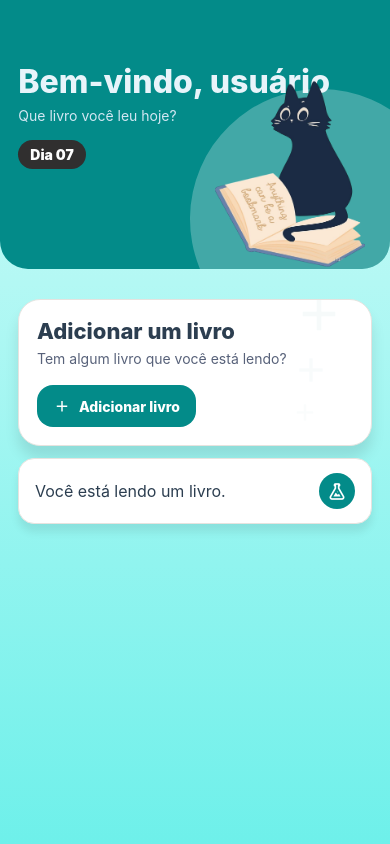
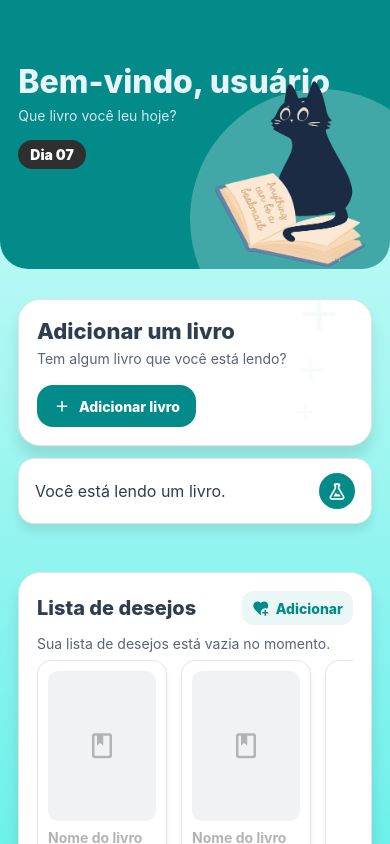
Before and after one commit to lu4nn4Gon/readOn, a React Native app: screen /Home in a window 390 px wide. Built offline with nearby package versions, Linux system fonts and the light colour scheme.

Commit message:
feita lista de desejos

```diff
--- a/components/Home.js
+++ b/components/Home.js
@@ -16,8 +16,6 @@ import { LinearGradient } from "expo-linear-gradient";
 import { MaterialCommunityIcons } from "@expo/vector-icons";
 
 const KEY_CURRENT_BOOK = "@readon:current_book";
-
-// imagem do cabeçalho
 const arteHome = require("../assets/home.png");
 
 const CORES = {
@@ -36,14 +34,17 @@ const CORES = {
 export default class Home extends React.Component {
   state = {
     carregando: true,
-    livro: null, // { id, titulo, autor, capa, inicioEm }
+    livro: null,
+    listaDesejos: [],
   };
 
   componentDidMount() {
     this._unsub = this.props.navigation?.addListener?.("focus", this.carregar);
     this.carregar();
   }
-  componentWillUnmount() { this._unsub?.(); }
+  componentWillUnmount() {
+    this._unsub?.();
+  }
 
   carregar = async () => {
     try {
@@ -54,7 +55,8 @@ export default class Home extends React.Component {
     }
   };
 
-  onAddPress = () => Alert.alert("Adicionar livro", "Em breve esta ação estará disponível.");
+  onAddPress = () =>
+    Alert.alert("Adicionar livro", "Em breve esta ação estará disponível.");
 
   formatarData = (iso) => {
     if (!iso) return "";
@@ -66,14 +68,16 @@ export default class Home extends React.Component {
   };
   getDiaDoMes = () => String(new Date().getDate()).padStart(2, "0");
 
-  Header = () => {
+  Cabecalho = () => {
     const nome = this.props.route?.params?.userNome || "usuário";
     return (
       <View style={estilos.cabecalhoWrap}>
         <View style={estilos.cabecalho}>
           <View style={estilos.linhaCabecalho}>
             <View style={{ flex: 1 }}>
-              <Text style={[estilos.titulo, { paddingTop: 50 }]}>Bem-vindo, {nome}</Text>
+              <Text style={[estilos.titulo, { paddingTop: 50 }]}>
+                Bem-vindo, {nome}
+              </Text>
               <Text style={estilos.subtitulo}>Que livro você leu hoje?</Text>
             </View>
           </View>
@@ -82,20 +86,21 @@ export default class Home extends React.Component {
             <Text style={estilos.seloDia}>Dia {this.getDiaDoMes()}</Text>
           </View>
 
-          {/* 1) Onda */}
+
           <View style={estilos.onda} />
 
-          {/* 2) Imagem por cima da onda (ordem + zIndex) */}
           <Image source={arteHome} style={estilos.imagemCabecalho} />
         </View>
       </View>
     );
   };
 
-  CardVazio = () => (
+  CartaoVazio = () => (
     <View style={[estilos.cartao, estilos.cartaoVazio]}>
       <Text style={estilos.tituloCartao}>Adicionar um livro</Text>
-      <Text style={estilos.subtituloCartao}>Tem algum livro que você está lendo?</Text>
+      <Text style={estilos.subtituloCartao}>
+        Tem algum livro que você está lendo?
+      </Text>
 
       <View style={estilos.fundoCruzes}>
         <MaterialCommunityIcons name="plus" size={56} color="#ECF3F4" />
@@ -110,7 +115,7 @@ export default class Home extends React.Component {
     </View>
   );
 
-  CardLivro = () => {
+  CartaoLivro = () => {
     const { livro } = this.state;
     return (
       <View style={[estilos.cartao, estilos.cartaoLivro]}>
@@ -124,34 +129,184 @@ export default class Home extends React.Component {
               <Image source={{ uri: livro.capa }} style={estilos.capaImagem} />
             ) : (
               <View style={estilos.capaVazia}>
-                <MaterialCommunityIcons name="book-open-page-variant" size={42} color={CORES.textoSuave} />
+                <MaterialCommunityIcons
+                  name="book-open-page-variant"
+                  size={42}
+                  color={CORES.textoSuave}
+                />
               </View>
             )}
           </View>
 
           <View style={{ flex: 1, paddingLeft: 14 }}>
             {!!livro?.inicioEm && (
-              <Text style={estilos.metaLivro}>A partir de {this.formatarData(livro.inicioEm)}</Text>
+              <Text style={estilos.metaLivro}>
+                A partir de {this.formatarData(livro.inicioEm)}
+              </Text>
             )}
-            {!!livro?.autor && <Text style={estilos.autorLivro}>{livro.autor}</Text>}
+            {!!livro?.autor && (
+              <Text style={estilos.autorLivro}>{livro.autor}</Text>
+            )}
 
             <View style={estilos.seloNota}>
-              <MaterialCommunityIcons name="note-outline" size={16} color={CORES.textoSuave} />
+              <MaterialCommunityIcons
+                name="note-outline"
+                size={16}
+                color={CORES.textoSuave}
+              />
               <Text style={estilos.textoSeloNota}>1 nota</Text>
             </View>
           </View>
         </View>
 
         <View style={estilos.grupoFlutuante}>
-          <Pressable style={estilos.botaoFlutuante}><MaterialCommunityIcons name="timer-outline" size={20} color={CORES.branco} /></Pressable>
-          <Pressable style={estilos.botaoFlutuante}><MaterialCommunityIcons name="note-text-outline" size={20} color={CORES.branco} /></Pressable>
-          <Pressable style={estilos.botaoFlutuante}><MaterialCommunityIcons name="plus" size={20} color={CORES.branco} /></Pressable>
+          <Pressable style={estilos.botaoFlutuante}>
+            <MaterialCommunityIcons
+              name="timer-outline"
+              size={20}
+              color={CORES.branco}
+            />
+          </Pressable>
+          <Pressable style={estilos.botaoFlutuante}>
+            <MaterialCommunityIcons
+              name="note-text-outline"
+              size={20}
+              color={CORES.branco}
+            />
+          </Pressable>
+          <Pressable style={estilos.botaoFlutuante}>
+            <MaterialCommunityIcons name="plus" size={20} color={CORES.branco} />
+          </Pressable>
         </View>
       </View>
     );
   };
 
-  InfoLendo = () => (
+
+  CartaoListaDesejos = () => {
+    const { listaDesejos } = this.state;
+    const vazia = !listaDesejos || listaDesejos.length === 0;
+
+    return (
+      <View style={[estilos.cartao, estilos.cartaoListaDesejos]}>
+        <View style={estilos.listaDesejosTopo}>
+          <Text style={estilos.listaDesejosTitulo}>Lista de desejos</Text>
+
+          <Pressable
+            onPress={() =>
+              Alert.alert("Lista de desejos", "Adicionar item — em breve.")
+            }
+            style={estilos.botaoFantasma}
+          >
+            <MaterialCommunityIcons
+              name="heart-plus"
+              size={18}
+              color={CORES.azul500}
+            />
+            <Text style={estilos.textoBotaoFantasma}>Adicionar</Text>
+          </Pressable>
+        </View>
+
+        {vazia ? (
+          <>
+            <Text style={estilos.listaDesejosMensagem}>
+              Sua lista de desejos está vazia no momento.
+            </Text>
+
+            <ScrollView
+              horizontal
+              showsHorizontalScrollIndicator={false}
+              contentContainerStyle={estilos.listaDesejosLinha}
+            >
+
+              <View style={[estilos.itemDesejo, estilos.itemDesejoPlaceholder]}>
+                <View style={estilos.capaDesejoPlaceholder}>
+                  <MaterialCommunityIcons
+                    name="book-outline"
+                    size={30}
+                    color={CORES.azul300}
+                  />
+                </View>
+                <Text numberOfLines={1} style={estilos.tituloDesejoPlaceholder}>
+                  Nome do livro
+                </Text>
+                <Text numberOfLines={1} style={estilos.autorDesejoPlaceholder}>
+                  Autor
+                </Text>
+              </View>
+
+
+              <View style={[estilos.itemDesejo, estilos.itemDesejoPlaceholder]}>
+                <View style={estilos.capaDesejoPlaceholder}>
+                  <MaterialCommunityIcons
+                    name="book-outline"
+                    size={30}
+                    color={CORES.azul300}
+                  />
+                </View>
+                <Text numberOfLines={1} style={estilos.tituloDesejoPlaceholder}>
+                  Nome do livro
+                </Text>
+                <Text numberOfLines={1} style={estilos.autorDesejoPlaceholder}>
+                  Autor
+                </Text>
+              </View>
+
+
+              <Pressable
+                onPress={() =>
+                  Alert.alert(
+                    "Lista de desejos",
+                    "Em breve você poderá adicionar um livro."
+                  )
+                }
+                style={[estilos.itemDesejo, estilos.itemDesejoAdd]}
+              >
+                <MaterialCommunityIcons
+                  name="plus"
+                  size={26}
+                  color={CORES.textoSuave}
+                />
+                <Text style={estilos.itemDesejoAddTxt}>Adicionar</Text>
+              </Pressable>
+            </ScrollView>
+          </>
+        ) : (
+          <ScrollView
+            horizontal
+            showsHorizontalScrollIndicator={false}
+            contentContainerStyle={estilos.listaDesejosLinha}
+          >
+            {listaDesejos.map((it) => (
+              <View key={it.id} style={estilos.itemDesejo}>
+                {it.capa ? (
+                  <Image source={{ uri: it.capa }} style={estilos.capaDesejo} />
+                ) : (
+                  <View style={estilos.capaDesejoPlaceholder}>
+                    <MaterialCommunityIcons
+                      name="book-outline"
+                      size={30}
+                      color={CORES.azul300}
+                    />
+                  </View>
+                )}
+                <Text numberOfLines={1} style={estilos.tituloDesejo}>
+                  {it.titulo || "Sem título"}
+                </Text>
+                {!!it.autor && (
+                  <Text numberOfLines={1} style={estilos.autorDesejo}>
+                    {it.autor}
+                  </Text>
+                )}
+              </View>
+            ))}
+          </ScrollView>
+        )}
+      </View>
+    );
+  };
+
+  PilulaInfo = () => (
     <View style={estilos.pilulaInfo}>
       <Text style={estilos.textoPilulaInfo}>Você está lendo um livro.</Text>
       <View style={estilos.avatarInfo}>
@@ -166,25 +321,31 @@ export default class Home extends React.Component {
     return (
       <LinearGradient colors={[CORES.gradientStart, CORES.gradientEnd]} style={{ flex: 1 }}>
         <SafeAreaView style={{ flex: 1 }} edges={["bottom"]}>
-          <KeyboardAvoidingView behavior={Platform.OS === "ios" ? "padding" : undefined} style={{ flex: 1 }}>
+          <KeyboardAvoidingView
+            behavior={Platform.OS === "ios" ? "padding" : undefined}
+            style={{ flex: 1 }}
+          >
             <ScrollView contentContainerStyle={estilos.conteudo} keyboardShouldPersistTaps="handled">
-              <this.Header />
+              <this.Cabecalho />
 
               {carregando ? (
                 <Text style={{ color: CORES.textoSuave, marginTop: 16 }}>Carregando...</Text>
               ) : livro ? (
                 <>
-                  <this.CardLivro />
+                  <this.CartaoLivro />
                   <View style={{ height: 12 }} />
-                  <this.InfoLendo />
+                  <this.PilulaInfo />
                 </>
               ) : (
                 <>
-                  <this.CardVazio />
+                  <this.CartaoVazio />
                   <View style={{ height: 12 }} />
-                  <this.InfoLendo />
+                  <this.PilulaInfo />
                 </>
               )}
+
+              <View style={{ height: 18 }} />
+              <this.CartaoListaDesejos />
 
               <View style={{ height: 60 }} />
             </ScrollView>
@@ -205,7 +366,7 @@ const estilos = StyleSheet.create({
     alignItems: "center",
   },
 
-  // Cabeçalho grudado no topo
+
   cabecalhoWrap: { width: "100%", alignItems: "center", marginTop: 0 },
   cabecalho: {
     width: "110%",
@@ -219,7 +380,13 @@ const estilos = StyleSheet.create({
     overflow: "hidden",
   },
   linhaCabecalho: { flexDirection: "row", alignItems: "flex-start" },
-  titulo: { color: "#E8F4FA", fontWeight: "800", fontSize: 32, marginTop: 12, marginBottom: 6 },
+  titulo: {
+    color: "#E8F4FA",
+    fontWeight: "800",
+    fontSize: 32,
+    marginTop: 12,
+    marginBottom: 6,
+  },
   subtitulo: { color: "#D3E7F3", fontSize: 14 },
 
   faixa: {
@@ -237,7 +404,6 @@ const estilos = StyleSheet.create({
     fontWeight: "900",
   },
 
-  // Onda (fundo) — zIndex menor
   onda: {
     position: "absolute",
     width: 260,
@@ -260,7 +426,7 @@ const estilos = StyleSheet.create({
     zIndex: 2,
   },
 
-
+  // Cartões (base)
   cartao: {
     width: "100%",
     marginTop: 30,
@@ -278,6 +444,7 @@ const estilos = StyleSheet.create({
     elevation: 4,
   },
 
+  // Cartão vazio (sem livro atual)
   cartaoVazio: { alignItems: "flex-start", overflow: "hidden" },
   tituloCartao: { color: CORES.texto, fontSize: 22, fontWeight: "800", marginBottom: 6 },
   subtituloCartao: { color: CORES.textoSuave, marginBottom: 18 },
@@ -294,13 +461,16 @@ const estilos = StyleSheet.create({
   },
   textoBotaoPrimario: { color: CORES.branco, fontWeight: "800" },
 
+
   cartaoLivro: {},
   tituloLivro: { color: CORES.texto, fontSize: 20, fontWeight: "800", marginBottom: 10 },
   linhaLivro: { flexDirection: "row", alignItems: "center" },
 
   capaContainer: {
-    width: 110, height: 160,
-    borderRadius: 14, overflow: "hidden",
+    width: 110,
+    height: 160,
+    borderRadius: 14,
+    overflow: "hidden",
     backgroundColor: "#F1F2F4",
   },
   capaImagem: { width: "100%", height: "100%", resizeMode: "cover" },
@@ -323,12 +493,17 @@ const estilos = StyleSheet.create({
 
   grupoFlutuante: {
     position: "absolute",
-    right: 16, bottom: 16,
-    flexDirection: "row", gap: 10,
+    right: 16,
+    bottom: 16,
+    flexDirection: "row",
+    gap: 10,
   },
   botaoFlutuante: {
-    width: 48, height: 48, borderRadius: 18,
-    alignItems: "center", justifyContent: "center",
+    width: 48,
+    height: 48,
+    borderRadius: 18,
+    alignItems: "center",
+    justifyContent: "center",
     backgroundColor: CORES.azul500,
     elevation: 3,
     shadowColor: CORES.sombra,
@@ -336,6 +511,7 @@ const estilos = StyleSheet.create({
     shadowRadius: 8,
     shadowOffset: { width: 0, height: 6 },
   },
+
 
   pilulaInfo: {
     width: "100%",
@@ -358,8 +534,85 @@ const estilos = StyleSheet.create({
   },
   textoPilulaInfo: { color: CORES.texto, fontSize: 16 },
   avatarInfo: {
-    width: 36, height: 36, borderRadius: 999,
+    width: 36,
+    height: 36,
+    borderRadius: 999,
     backgroundColor: CORES.azul500,
-    alignItems: "center", justifyContent: "center",
+    alignItems: "center",
+    justifyContent: "center",
   },
+
+
+  cartaoListaDesejos: {},
+  listaDesejosTopo: {
+    flexDirection: "row",
+    alignItems: "center",
+    justifyContent: "space-between",
+    marginBottom: 10,
+  },
+  listaDesejosTitulo: { color: CORES.texto, fontSize: 20, fontWeight: "800" },
+  listaDesejosMensagem: { color: CORES.textoSuave, marginBottom: 8 },
+
+  botaoFantasma: {
+    flexDirection: "row",
+    alignItems: "center",
+    gap: 6,
+    paddingHorizontal: 10,
+    paddingVertical: 8,
+    backgroundColor: "rgba(3,139,137,0.08)",
+    borderRadius: 12,
+  },
+  textoBotaoFantasma: { color: CORES.azul500, fontWeight: "800" },
+
+  listaDesejosLinha: { gap: 14, paddingRight: 4 },
+
+  itemDesejo: {
+    width: 130,
+    borderWidth: 1,
+    borderColor: CORES.borda,
+    borderRadius: 14,
+    backgroundColor: CORES.branco,
+    padding: 10,
+    shadowColor: CORES.sombra,
+    shadowOpacity: 0.06,
+    shadowRadius: 6,
+    shadowOffset: { width: 0, height: 6 },
+    elevation: 2,
+  },
+
+
+  itemDesejoPlaceholder: {
+    alignItems: "flex-start",
+    justifyContent: "flex-start",
+  },
+  capaDesejoPlaceholder: {
+    width: "100%",
+    height: 150,
+    borderRadius: 10,
+    marginBottom: 8,
+    backgroundColor: "#F1F2F4",
+    alignItems: "center",
+    justifyContent: "center",
+  },
+  tituloDesejoPlaceholder: { color: CORES.azul300, fontWeight: "700" },
+  autorDesejoPlaceholder: { color: CORES.azul300, fontSize: 12, marginTop: 2 },
+
+
+  capaDesejo: {
+    width: "100%",
+    height: 150,
+    borderRadius: 10,
+    marginBottom: 8,
+    backgroundColor: "#F1F2F4",
+  },
+  tituloDesejo: { color: CORES.texto, fontWeight: "800" },
+  autorDesejo: { color: CORES.textoSuave, fontSize: 12, marginTop: 2 },
+
+
+  itemDesejoAdd: {
+    alignItems: "center",
+    justifyContent: "center",
+    gap: 8,
+  },
+  itemDesejoAddTxt: { color: CORES.textoSuave, fontWeight: "700" },
 });
--- a/components/Login.js
+++ b/components/Login.js
@@ -117,7 +117,7 @@ export default class Login extends React.Component {
               contentContainerStyle={estilos.conteudo}
               keyboardShouldPersistTaps="handled"
             >
-              {/* HERO com logo sobreposta */}
+
               <View style={estilos.areaHeroi}>
                 <View style={estilos.logoContainerAbsoluto}>
                   <Image
@@ -134,7 +134,7 @@ export default class Login extends React.Component {
                 </View>
               </View>
 
-              {/* Formulário */}
+
               <View style={estilos.cartaoFormulario}>
                 <View style={estilos.campoCapsula}>
                   <View style={estilos.iconeCampo}>
```
Also changed, not shown: components/Cadastro.js (+9 -10 lines).
